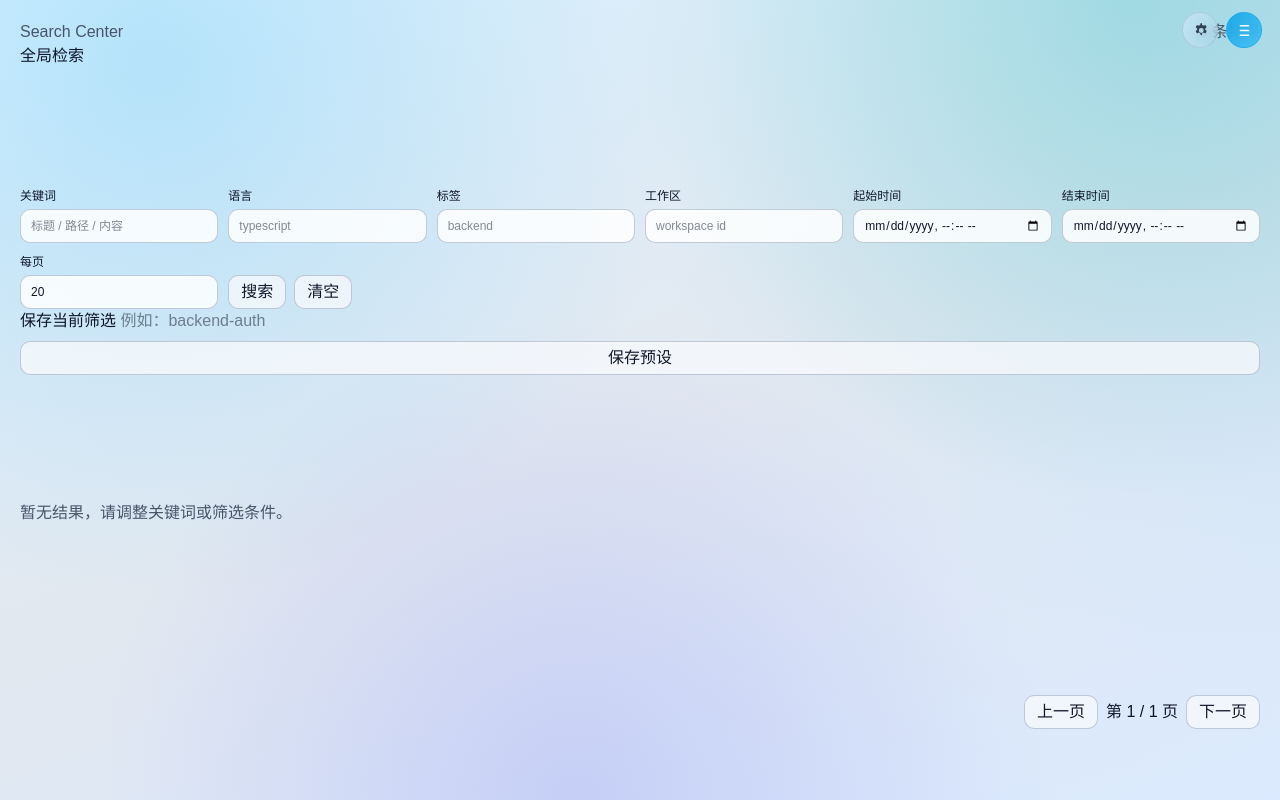
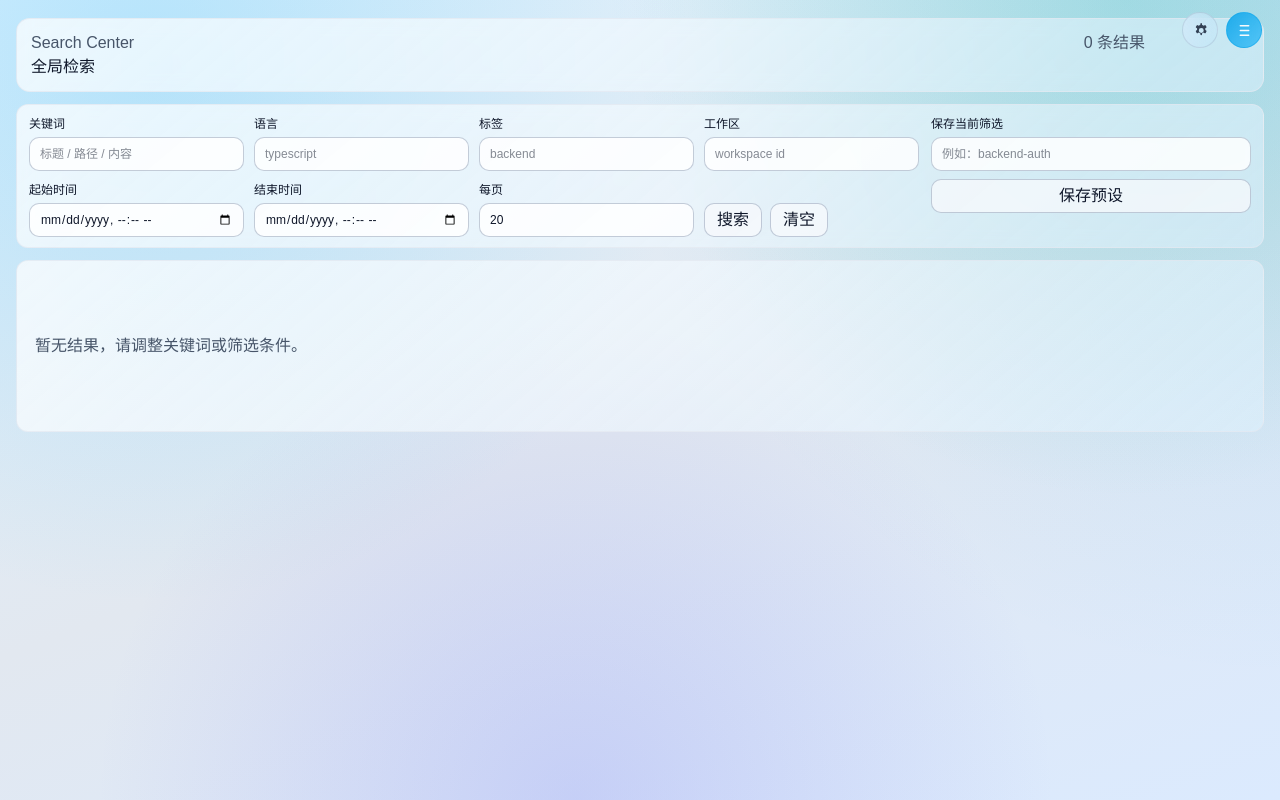
Before and after one commit to suyh1/snippet-archive-web, a Vue app in the folder apps/frontend/: page /search in a window 1280 px wide. Built offline with nearby package versions, Linux system fonts and the light colour scheme.

Commit message:
fix(search): stabilize layout and add geometry regressions

```diff
--- a/apps/frontend/src/pages/SearchPage.vue
+++ b/apps/frontend/src/pages/SearchPage.vue
@@ -33,6 +33,7 @@ async function submitSearch() {
 
 async function clearSearch() {
   searchStore.clearFilters()
+  await searchStore.runSearch({ resetPage: true })
 }
 
 function onKeywordEsc() {
@@ -75,7 +76,7 @@ function openResult(item: SearchSnippet) {
       <p class="meta">{{ total }} 条结果</p>
     </header>
 
-    <section class="search-filters">
+    <section class="search-filters" data-testid="search-filters">
       <form class="search-form" @submit.prevent="submitSearch">
         <label>
           关键词
@@ -178,6 +179,7 @@ function openResult(item: SearchSnippet) {
 
     <p v-if="errorMessage" class="error-message">{{ errorMessage }}</p>
 
+    <section class="search-content" data-testid="search-content">
       <section v-if="hasResults" class="search-results" data-testid="search-result-list">
         <article v-for="item in items" :key="item.id" class="search-result-item" data-testid="search-result-item">
           <div class="search-result-meta">
@@ -189,11 +191,14 @@ function openResult(item: SearchSnippet) {
         </article>
       </section>
 
-    <p v-else class="empty-note" data-testid="search-empty">
+      <section v-else class="search-empty-panel" data-testid="search-empty-panel">
+        <p class="empty-note" data-testid="search-empty">
           {{ loading ? '正在检索...' : '暂无结果，请调整关键词或筛选条件。' }}
         </p>
+      </section>
+    </section>
 
-    <footer class="search-pagination">
+    <footer v-if="hasResults" class="search-pagination" data-testid="search-pagination">
       <button
         data-testid="search-page-prev"
         type="button"
@@ -218,21 +223,43 @@ function openResult(item: SearchSnippet) {
 <style scoped>
 .search-page {
   display: grid;
-  gap: 16px;
-  padding: 20px;
+  grid-template-rows: auto auto auto minmax(0, 1fr) auto;
+  align-content: start;
+  gap: 12px;
+  padding: 18px 16px 16px;
   min-height: 100%;
+  width: min(1280px, 100%);
+  margin: 0 auto;
 }
 
 .search-header {
   display: flex;
   justify-content: space-between;
   align-items: baseline;
+  gap: 12px;
+  padding: 12px 118px 12px 14px;
+  border: 1px solid var(--theme-surface-row-border);
+  border-radius: 14px;
+  background: var(--theme-surface-glass-card-background);
+  backdrop-filter: var(--theme-surface-overlay-blur);
+}
+
+.search-filters {
+  display: grid;
+  grid-template-columns: minmax(0, 1fr) minmax(240px, 320px);
+  gap: 12px;
+  border: 1px solid var(--theme-surface-row-border);
+  border-radius: 12px;
+  background: var(--theme-surface-glass-card-background);
+  backdrop-filter: var(--theme-surface-overlay-blur);
+  padding: 10px 12px;
 }
 
 .search-form {
   display: grid;
   gap: 10px;
   grid-template-columns: repeat(auto-fit, minmax(180px, 1fr));
+  align-content: start;
 }
 
 .search-form label {
@@ -271,6 +298,31 @@ function openResult(item: SearchSnippet) {
 .preset-block {
   display: grid;
   gap: 8px;
+  align-content: start;
+}
+
+.preset-block label {
+  display: grid;
+  gap: 4px;
+  font-size: 12px;
+}
+
+.preset-block input {
+  min-height: 34px;
+  border-radius: 10px;
+  border: 1px solid var(--theme-surface-neutral-button-border);
+  background: var(--theme-surface-input-background);
+  color: var(--theme-text-primary);
+  padding: 0 10px;
+}
+
+.search-content {
+  min-height: 0;
+  border: 1px solid var(--theme-surface-row-border);
+  background: var(--theme-surface-glass-card-background);
+  border-radius: 12px;
+  padding: 10px;
+  overflow: auto;
 }
 
 .preset-list {
@@ -285,6 +337,7 @@ function openResult(item: SearchSnippet) {
 .search-results {
   display: grid;
   gap: 10px;
+  align-content: start;
 }
 
 .search-result-item {
@@ -303,6 +356,14 @@ function openResult(item: SearchSnippet) {
   gap: 2px;
 }
 
+.search-empty-panel {
+  min-height: 150px;
+  display: grid;
+  align-content: center;
+  justify-items: start;
+  padding: 8px;
+}
+
 .search-pagination {
   display: flex;
   align-items: center;
@@ -319,4 +380,20 @@ function openResult(item: SearchSnippet) {
 .eyebrow {
   color: var(--theme-text-tertiary);
 }
+
+@media (max-width: 960px) {
+  .search-page {
+    padding: 14px 12px 12px;
+  }
+
+  .search-header {
+    flex-direction: column;
+    align-items: flex-start;
+    padding-right: 74px;
+  }
+
+  .search-filters {
+    grid-template-columns: 1fr;
+  }
+}
 </style>
```
Also changed, not shown: 1 other file (tests, documents, lock files or other folders). Lines whose indentation alone changed are shown as unchanged.
